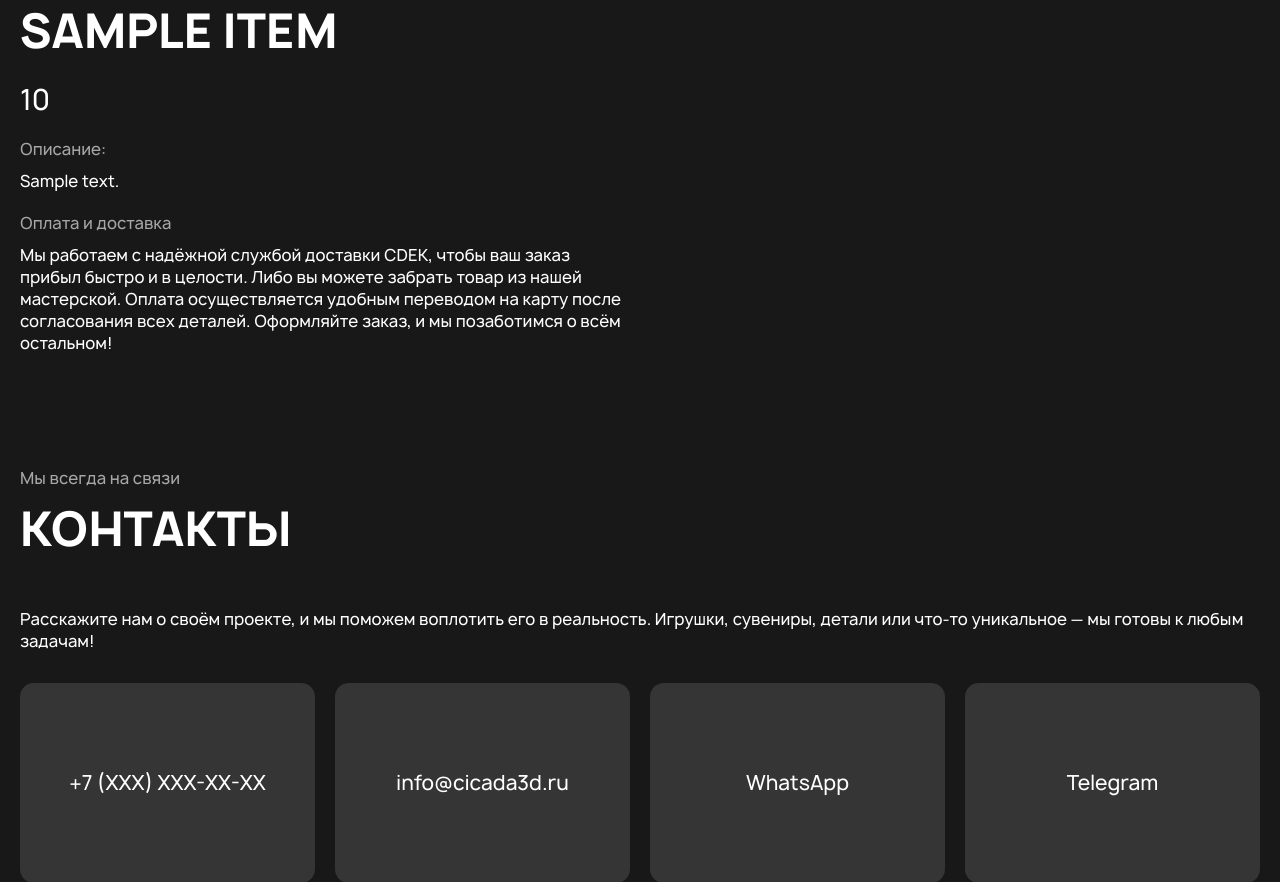
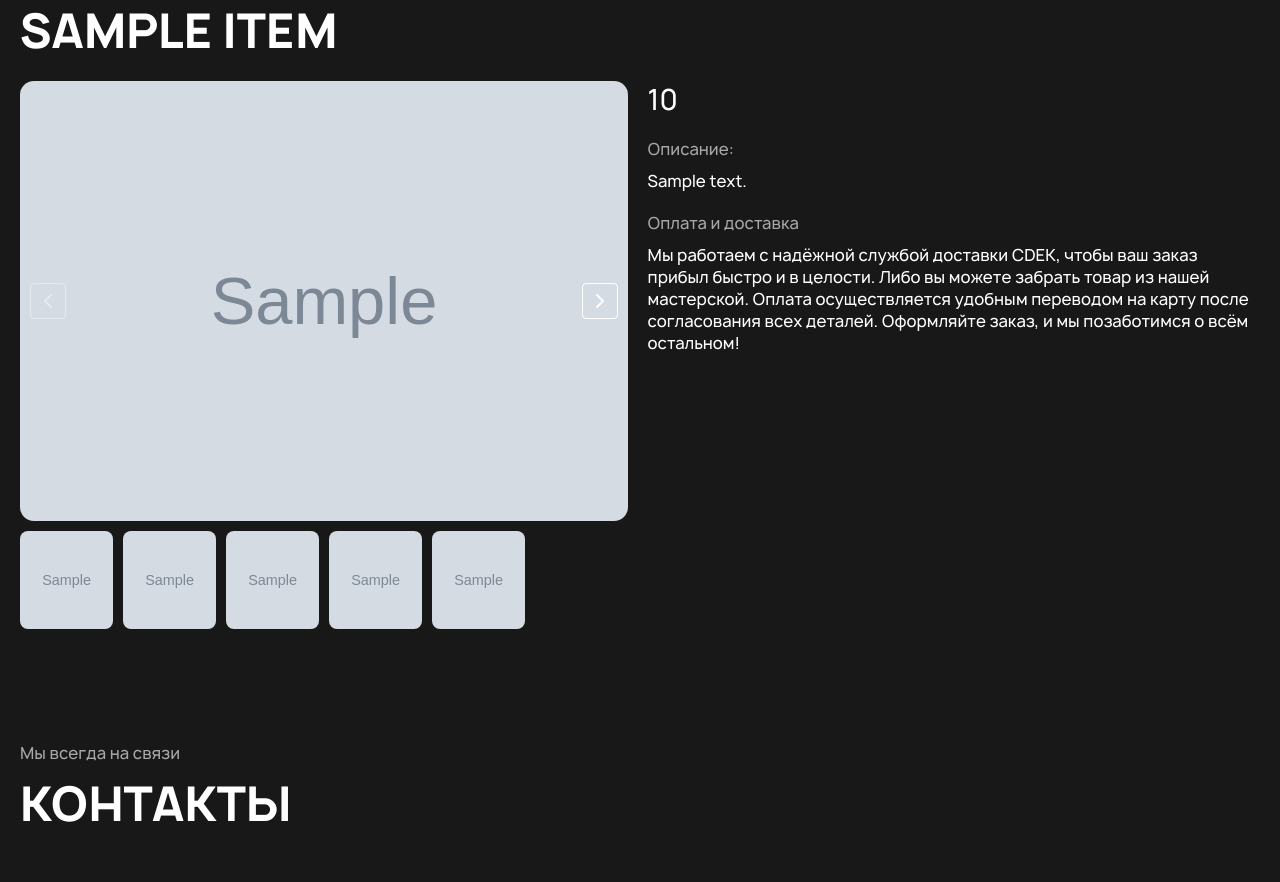
Before and after one commit to ant4p/cicada, a Django app: template products/templates/products/product.html in a window 1280 px wide. Shown: the part 97-979 px from the top of the page. Run offline with Django 3.2, Linux system fonts and the light colour scheme; the template is opened without the code that fills it: most values are stand-ins (such as "Sample title", 1, 10 or a date in 2020); grey boxes marked "Sample" are stand-in pictures; parts of the project's set-up code (start-up, migrations or seed data) failed here and were passed over.

Commit message:
big update

```diff
--- a/products/templates/products/product.html
+++ b/products/templates/products/product.html
@@ -6,24 +6,57 @@
 <main class="main">
       <section class="full-product">
         <div class="full-product__inner container">
-            {% for i in item %}
-          <h1 class="full-product__title title">{{ i.title }}</h1>
+
+          <h1 class="full-product__title title">{{ item.title }}</h1>
           <div class="full-product__body">
 
-
+<div class="full-product__preview">
+              <div class="full-product__slider-container"><swiper-container class="full-product__slider" init="false"><swiper-slide>
+                    <img src="{{ item.title_image.url }}" alt="Продукт" decoding="async" loading="lazy" class="full-product__image">
+                  </swiper-slide><swiper-slide>
+                    <img src="{{ item.title_image.url }}" alt="Продукт" decoding="async" loading="lazy" class="full-product__image">
+                  </swiper-slide><swiper-slide>
+                    <img src="{{ item.title_image.url }}" alt="Продукт" decoding="async" loading="lazy" class="full-product__image">
+                  </swiper-slide><swiper-slide>
+                    <img src="{{ item.title_image.url }}" alt="Продукт" decoding="async" loading="lazy" class="full-product__image">
+                  </swiper-slide><swiper-slide>
+                    <img src="{{ item.title_image.url }}" alt="Продукт" decoding="async" loading="lazy" class="full-product__image">
+                  </swiper-slide></swiper-container>
+                <button class="full-product__navigation-button full-product__navigation-button--prev">
+                  <svg width="8" height="14" viewBox="0 0 8 14" fill="none" xmlns="http://www.w3.org/2000/svg">
+                    <path d="M7 13L1 7L7 1" stroke="white" stroke-width="2" stroke-linecap="round" stroke-linejoin="round"></path>
+                  </svg>
+                </button>
+                <button class="full-product__navigation-button full-product__navigation-button--next">
+                  <svg width="8" height="14" viewBox="0 0 8 14" fill="none" xmlns="http://www.w3.org/2000/svg">
+                    <path d="M1 1L7 7L1 13" stroke="white" stroke-width="2" stroke-linecap="round" stroke-linejoin="round"></path>
+                  </svg>
+                </button>
+              </div><swiper-container class="full-product__thumbs" init="false"><swiper-slide>
+                  <img src="{{ item.title_image.url }}"  alt="Продукт" decoding="async" loading="lazy" class="full-product__image is-thumb">
+                </swiper-slide><swiper-slide>
+                  <img src="{{ item.title_image.url }}" alt="Продукт" decoding="async" loading="lazy" class="full-product__image is-thumb">
+                </swiper-slide><swiper-slide>
+                  <img src="{{ item.title_image.url }}" alt="Продукт" decoding="async" loading="lazy" class="full-product__image is-thumb">
+                </swiper-slide><swiper-slide>
+                  <img src="{{ item.title_image.url }}" alt="Продукт" decoding="async" loading="lazy" class="full-product__image is-thumb">
+                </swiper-slide><swiper-slide>
+                  <img src="{{ item.title_image.url }}" alt="Продукт" decoding="async" loading="lazy" class="full-product__image is-thumb">
+                </swiper-slide></swiper-container>
+            </div>
 
             <div class="full-product__content">
-              <div class="full-product__price text text--very-big">{{ i.price }}</div>
+              <div class="full-product__price text text--very-big">{{ item.price }}</div>
 
 
 
               <div class="full-product__block is-description">
                 <div class="full-product__block-label text text--main-2-light">Описание:</div>
                 <div class="full-product__block full-product__description text">
-                  <p>{{ i.content }}</p>
+                  <p>{{ item.content }}</p>
                 </div>
               </div>
-                {% endfor %}
+
 
               <div class="full-product__block">
                 <div class="full-product__block-label text text--main-2-light">Оплата и доставка</div>
--- a/products/templates/products/products_main.html
+++ b/products/templates/products/products_main.html
@@ -21,7 +21,7 @@
                            {% for i in products_list %}
                            {% if i.category_id == c.id %}
                            <article class="catalog__product product">
-                               <a href="" class="product__link"></a>
+                               <a href="{{ i.slug }}" class="product__link"></a>
                                <div class="product__preview">
                                    {% if i.title_image %}
                                    <img src="{{ i.title_image.url }}" alt="Продукт" decoding="async" loading="lazy" class="product__image">
--- a/templates/products/category_list.html
+++ b/templates/products/category_list.html
@@ -7,7 +7,7 @@
     {% get_categories as category %}
     {% for c in category %}
     <li class="catalog__filter">
-        <a class="catalog__link link" href="#{{ c.title}}" >{{ c.title }}</a>
+        <a class="catalog__link link" href="#{{ c.title }}" >{{ c.title }}</a>
     </li>
     {% endfor %}
 </ul>
```
Also changed, not shown: products/views.py (+5 -3 lines).
